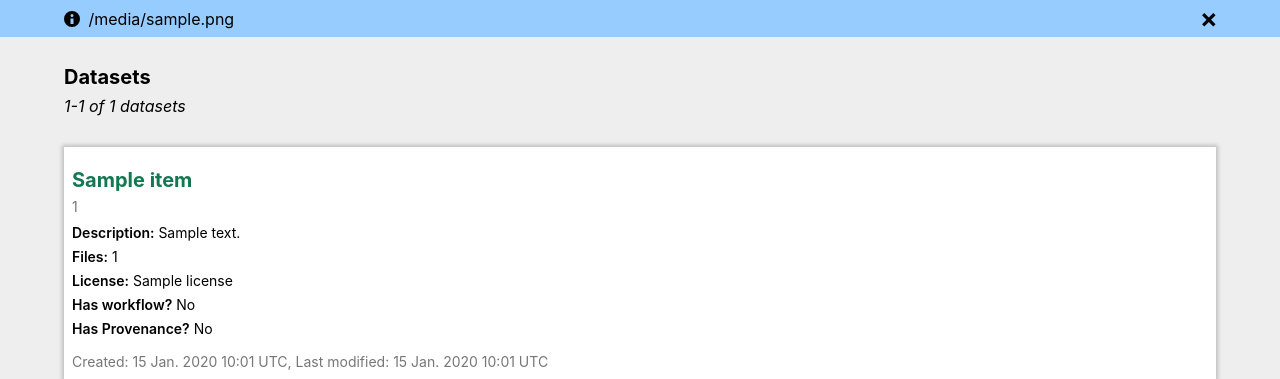
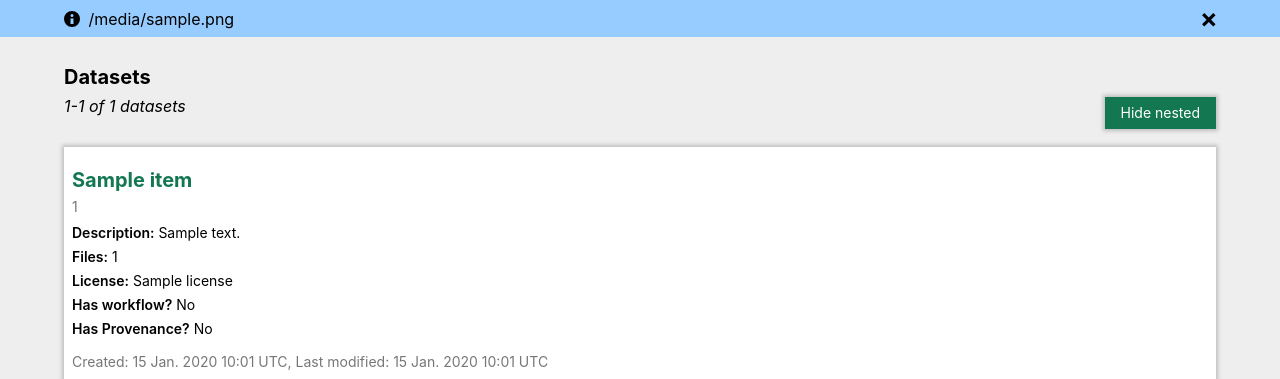
Before and after one commit to Senckenberg-DCBiodivIT/FAIR-workflow-platform-frontend, a Django app: template cwr_frontend/cwr_frontend/templates/dataset_list.html in a window 1280 px wide. Shown: the part 55-434 px from the top of the page. Run offline with Django 5.2, Linux system fonts and the light colour scheme; a user stored in the database is signed in; tables that the repository leaves empty hold one stand-in row (values such as "Sample post"); the template is opened without the code that fills it: most values are stand-ins (such as "Sample title", 1, 10 or a date in 2020); parts of the project's set-up code (start-up, migrations or seed data) failed here and were passed over; some libraries are stand-ins or nearby versions.

Commit message:
option to show and hide nested datasets

```diff
--- a/cwr_frontend/cwr_frontend/templates/dataset_list.html
+++ b/cwr_frontend/cwr_frontend/templates/dataset_list.html
@@ -3,7 +3,10 @@
 {% block headline %}Datasets{% endblock %}
 
 {% block content %}
-<p class="mv2"><i>{{ page.start_index }}-{{ page.end_index }} of {{ page.paginator.count }} datasets</i></p>
+<div class="mv2">
+    <i>{{ page.start_index }}-{{ page.end_index }} of {{ page.paginator.count }} datasets</i>
+    <a href="{% url 'dataset_list'%}?nested={{ nested|yesno:'false,true'}}" class="fr f6 link dim ph3 pv2 mb2 dib white bg-dark-green shadow-1">{% if nested %}Hide nested{% else %}Show nested{% endif %}</a>
+</div>
 <div class="dataset-list pt3">
     {% if page is not None %}
     {% for item in page %}
@@ -24,11 +27,11 @@
         <div class="cf pa3 pa4-ns2">
             <nav class="cf">
                 {% if page.has_previous %}
-                <a class="dib link dim black f6 f5-ns b pa2" href="?page={{ page.previous_page_number }}&page_size={{ page.paginator.per_page }}" title="Previous Page">&larr; Prev. Page</a>
+                <a class="dib link dim black f6 f5-ns b pa2" href="?page={{ page.previous_page_number }}&page_size={{ page.paginator.per_page }}&nested={{ nested }}" title="Previous Page">&larr; Prev. Page</a>
                 {% endif %}
-                <a class="dib link dim black f6 f5-ns b pa2" href="#" title="{{ page.number }}&page_size={{ page.paginator.per_page }}">{{ page.number }}</a>
+                <a class="dib link dim black f6 f5-ns b pa2" href="#" title="{{ page.number }}&page_size={{ page.paginator.per_page }}&nested={{ nested }}">{{ page.number }}</a>
                 {% if page.has_next %}
-                <a class="dib link dim black f6 f5-ns b pa2" href="?page={{ page.next_page_number }}&page_size={{ page.paginator.per_page }}" title="Next Page">Next Page &rarr;</a>
+                <a class="dib link dim black f6 f5-ns b pa2" href="?page={{ page.next_page_number }}&page_size={{ page.paginator.per_page }}&nested={{ nested }}" title="Next Page">Next Page &rarr;</a>
                 {% endif %}
             </nav>
         </div>
```
Also changed, not shown: cwr_frontend/cwr_frontend/cordra/CordraConnector.py (+5 -2 lines), cwr_frontend/cwr_frontend/views/DatasetListView.py (+7 -4 lines).
